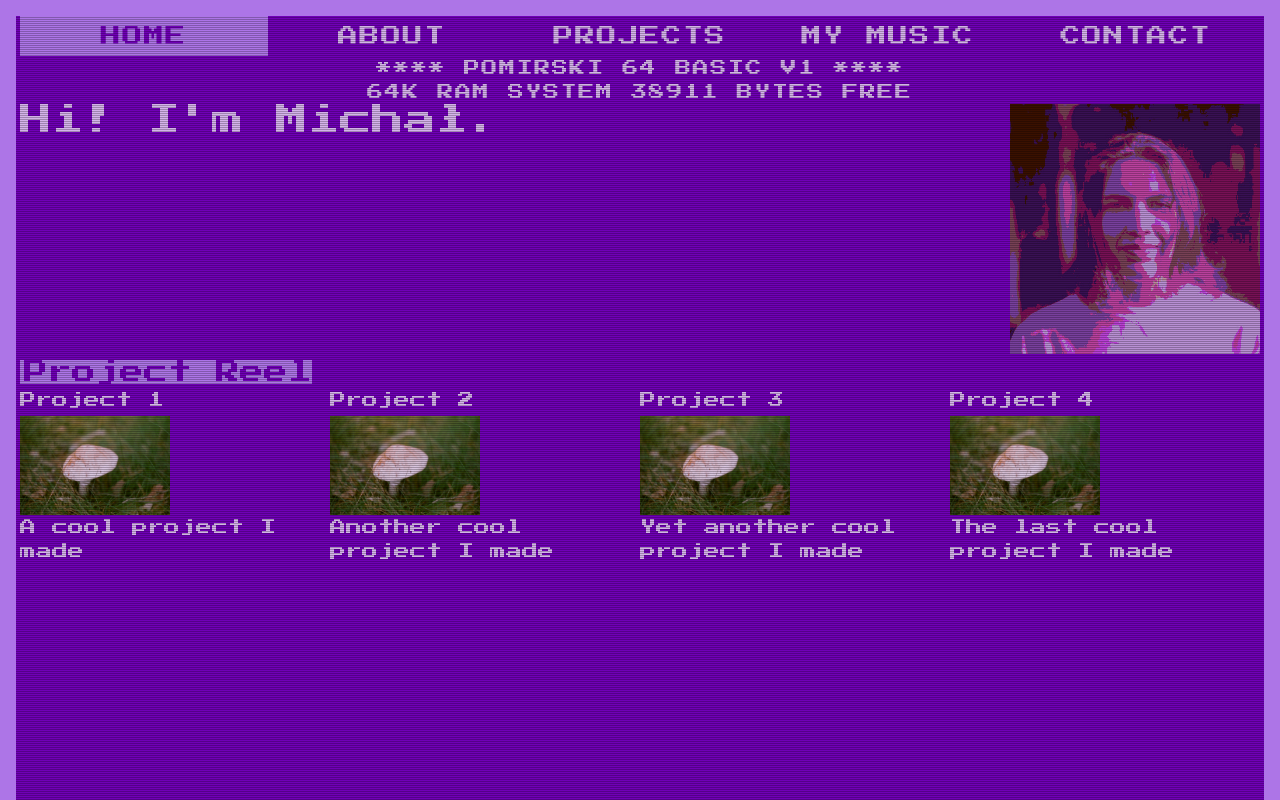
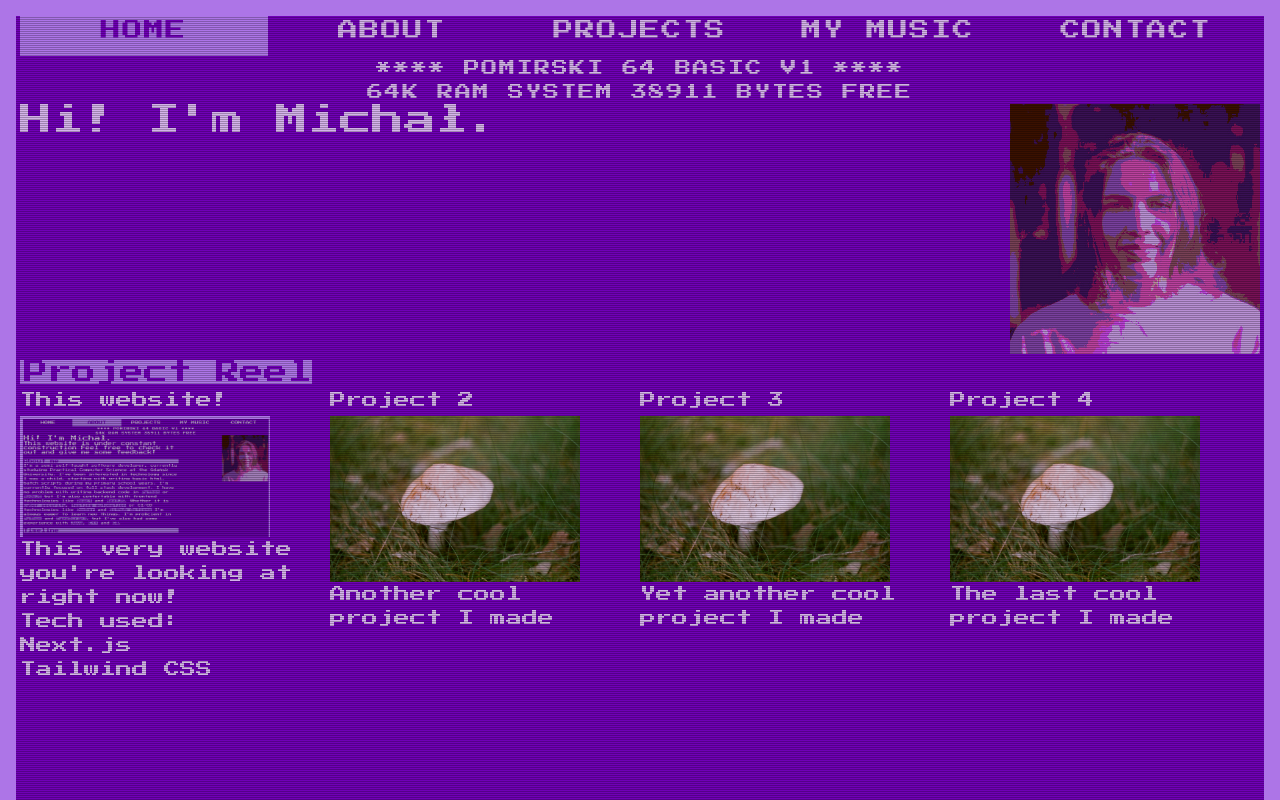
Before and after one commit to mpomirski/portfolio, a Next.js app: page / in a window 1280 px wide. Built offline with nearby package versions, Linux system fonts and the light colour scheme.

Commit message:
Refactor

```diff
--- a/src/app/page.tsx
+++ b/src/app/page.tsx
@@ -1,15 +1,17 @@
-import About from '@/components/About';
 import Introduction from '@/components/Introduction';
 import Header from '@/components/Header';
 import ButtonState from '@/utils/ButtonState';
 import ProjectReel from '@/components/ProjectReel';
 import Project from '@/components/Project';
 import my_image from '../../public/my_image3.jpg';
+import website_image from '../../public/website.png';
+
 const projects = [
   <Project
-    title="Project 1"
-    description="A cool project I made"
-    image={my_image}
+    title="This website!"
+    description="This very website you're looking at right now!"
+    technologies={['Next.js', 'Tailwind CSS']}
+    image={website_image}
     key="1"
   />,
   <Project
--- a/src/components/Header.tsx
+++ b/src/components/Header.tsx
@@ -2,6 +2,17 @@
 import NavButton from '@/components/NavButton';
 import React from 'react';
 import ButtonState from '@/utils/ButtonState';
+const buttons = [
+  { text: ButtonState.HOME, source: '/' },
+  { text: ButtonState.ABOUT, source: '/about' },
+  { text: ButtonState.PROJECTS, source: '/projects' },
+  {
+    text: ButtonState.MUSIC,
+    source: 'https://soundcloud.com/ramen-571489791',
+    newPage: true,
+  },
+  { text: ButtonState.CONTACT, source: '/contact' },
+];
 
 interface HeaderProps {
   current_website: ButtonState;
@@ -11,33 +22,24 @@ const Header: React.FC<HeaderProps> = ({ current_website }) => {
   return (
     <header className="flex flex-col justify-start items-center tracking-widest max-md:text-[0.5em]">
       <div className="w-full min-h-max top-0 bg-[var(--foreground-color)]">
-        <ul className="flex flex-row items-center justify-around cursor-pointer max-md:flex-col">
-          <NavButton
-            activePage={activePage}
-            text={ButtonState.HOME}
-            source="/"
-          />
-          <NavButton
-            activePage={activePage}
-            text={ButtonState.ABOUT}
-            source="/about"
-          />
-          <NavButton
-            activePage={activePage}
-            text={ButtonState.PROJECTS}
-            source="/projects"
-          />
-          <NavButton
-            activePage={activePage}
-            text={ButtonState.MUSIC}
-            source="https://soundcloud.com/ramen-571489791"
-            newPage={true}
-          />
-          <NavButton
-            activePage={activePage}
-            text={ButtonState.CONTACT}
-            source="/contact"
-          />
+        <ul className="flex flex-row items-center justify-evenly cursor-pointer max-md:flex-col">
+          {buttons.map((button, index) => (
+            <li
+              key={index}
+              className={
+                activePage == button.text
+                  ? 'bg-[var(--background-color)] outline-none text-center w-full h-10 text-xl text-[var(--foreground-color)] max-md:text-sm'
+                  : 'hover:bg-[var(--background-color)] hover:text-[var(--foreground-color)] outline-none text-center w-full h-10 text-xl max-md:text-sm'
+              }
+            >
+              <NavButton
+                key={index}
+                text={button.text}
+                source={button.source}
+                newPage={button.newPage}
+              />
+            </li>
+          ))}
         </ul>
       </div>
       <span>**** POMIRSKI 64 BASIC V1 ****</span>
--- a/src/components/Introduction.tsx
+++ b/src/components/Introduction.tsx
@@ -23,7 +23,7 @@ const Introduction: React.FC<IntroductionProps> = ({
   if (!introduction) introduction = "Hi! I'm Michał.";
   if (!description)
     description =
-      'This website is under constant construction \
+      'This website is under constant construction. \
     Feel free to check it out and give me some feedback!';
   return (
     <div className="relative w-full h-max">
@@ -35,7 +35,7 @@ const Introduction: React.FC<IntroductionProps> = ({
           onFinish={() => setIntroState(IntroductionState.Image)}
         />
         {introState === IntroductionState.Description && (
-          <Typewriter text={description} size={'h2'} speed={30} />
+          <Typewriter text={description} speed={30} className="w-[85%]" />
         )}
       </div>
       {(introState === IntroductionState.Image ||
--- a/src/components/NavButton.tsx
+++ b/src/components/NavButton.tsx
@@ -4,39 +4,16 @@ import ButtonState from '@/utils/ButtonState';
 
 interface NavButtonProps {
   text: ButtonState;
-  activePage: ButtonState;
   source: string;
   newPage?: boolean;
 }
 
-const NavButton: React.FC<NavButtonProps> = ({
-  text,
-  activePage,
-  source,
-  newPage,
-}) => {
+const NavButton: React.FC<NavButtonProps> = ({ text, source, newPage }) => {
   const onClickButton = () => {
     if (newPage) window.open(source, '_blank');
     else window.location.href = source;
   };
-  if (activePage === text) {
-    return (
-      <button
-        onClick={onClickButton}
-        className="bg-[var(--background-color)] outline-none text-center w-full h-10 text-xl text-[var(--foreground-color)] max-md:text-sm"
-      >
-        {text.valueOf()}
-      </button>
-    );
-  }
-  return (
-    <button
-      onClick={onClickButton}
-      className="hover:bg-[var(--background-color)] hover:text-[var(--foreground-color)] outline-none text-center w-full h-10 text-xl max-md:text-sm"
-    >
-      {text.valueOf()}
-    </button>
-  );
+  return <button onClick={onClickButton}>{text.valueOf()}</button>;
 };
 
 export default NavButton;
--- a/src/components/Project.tsx
+++ b/src/components/Project.tsx
@@ -3,16 +3,34 @@ import React from 'react';
 interface ProjectProps {
   title: string;
   description: string;
+  technologies?: string[];
   image: StaticImageData;
+  location?: string;
 }
 
-const Project: React.FC<ProjectProps> = ({ title, description, image }) => {
+const Project: React.FC<ProjectProps> = ({
+  title,
+  description,
+  image,
+  location = '#',
+  technologies,
+}) => {
   return (
-    <div className="hover:bg-[var(--background-color)] hover:text-[var(--foreground-color)] w-fit pt-2">
-      <h3 className="pb-2">{title}</h3>
-      <Image src={image} alt={title} width={150} height={150} />
-      <p>{description}</p>
-    </div>
+    <a href={location}>
+      <div className="hover:bg-[var(--background-color)] hover:text-[var(--foreground-color)] w-fit pt-2">
+        <h3 className="pb-2">{title}</h3>
+        <Image src={image} alt={title} width={250} height={250} />
+        <p>{description}</p>
+        {technologies && <p>Tech used:</p>}
+        {technologies && (
+          <ul className="flex flex-col">
+            {technologies?.map((technology, index) => (
+              <li key={index}>{technology}</li>
+            ))}
+          </ul>
+        )}
+      </div>
+    </a>
   );
 };
 export default Project;
--- a/src/components/Timeline.tsx
+++ b/src/components/Timeline.tsx
@@ -59,7 +59,10 @@ const Timeline: React.FC = () => {
                 <a href="https://www.ambitni.edu.pl/">AMBITNI</a> as an IT
                 tutor, preparing high school students for the IT matura exam.
               </li>
-              <p>Taught Python, C++, Excel, Algorithms and SQL.</p>
+              <p>
+                Taught <b>Python</b>, <b>C++</b>, <b>Excel</b>,{' '}
+                <b>Algorithms</b> and <b>SQL</b>.
+              </p>
             </ul>
           </li>
           <li className="p-1">
@@ -76,8 +79,8 @@ const Timeline: React.FC = () => {
                 Started studying Computer Science at Gdańsk University of
                 Technology.
                 <p>
-                  Studied algorithms, data structures, assembly, Java, C++ and
-                  PHP.
+                  Studied <b>algorithms</b>, <b>data structures</b>,{' '}
+                  <b>assembly</b>, <b>Java</b>, <b>C++</b> and <b>PHP</b>.
                 </p>
               </li>
               <li>
@@ -114,8 +117,8 @@ const Timeline: React.FC = () => {
                   height="10"
                   className="inline-block w-4 h-4 mr-2 mb-1"
                 />
-                Learnt coding on my own during high school. Started with Python,
-                C++ and Javascript.
+                Learnt coding on my own during high school. Started with{' '}
+                <b>Python</b>,<b>C++</b> and <b>Javascript</b>.
               </li>
             </ul>
           </li>
--- a/src/components/Typewriter.tsx
+++ b/src/components/Typewriter.tsx
@@ -4,7 +4,7 @@ import BlinkingCursor from '@/components/BlinkingCursor';
 interface TypewriterProps {
   text: string;
   speed?: number;
-  size: 'h1' | 'h2' | 'h3';
+  size?: 'h1' | 'h2' | 'h3';
   onFinish?: () => void;
   className?: string;
 }
@@ -12,13 +12,14 @@ interface TypewriterProps {
 const Typewriter: React.FC<TypewriterProps> = ({
   text,
   speed = 100,
-  size = 'h1',
+  size = 'p',
   onFinish = () => {},
   className = '',
 }) => {
   const [displayText, setDisplayText] = useState('');
   const [currentIndex, setCurrentIndex] = useState(0);
   const [isFinished, setIsFinished] = useState(false);
+  const Tag = `${size}` as keyof JSX.IntrinsicElements;
 
   useEffect(() => {
     if (currentIndex < text.length) {
@@ -33,31 +34,12 @@ const Typewriter: React.FC<TypewriterProps> = ({
       }, 1000);
     }
   }, [currentIndex, text, speed]);
-
-  if (size === 'h1') {
-    return (
-      <h1 className={className}>
-        {displayText}
-        {!isFinished && <BlinkingCursor />}
-      </h1>
-    );
-  }
-  if (size === 'h2') {
-    return (
-      <h2 className={className}>
-        {displayText}
-        {!isFinished && <BlinkingCursor />}
-      </h2>
-    );
-  }
-  if (size === 'h3') {
-    return (
-      <h3 className={className}>
-        {displayText}
-        {!isFinished && <BlinkingCursor />}
-      </h3>
-    );
-  }
+  return (
+    <Tag className={className}>
+      {displayText}
+      {!isFinished && <BlinkingCursor />}
+    </Tag>
+  );
 };
 
 export default Typewriter;
```
Also changed, not shown: public/website.png (added).
